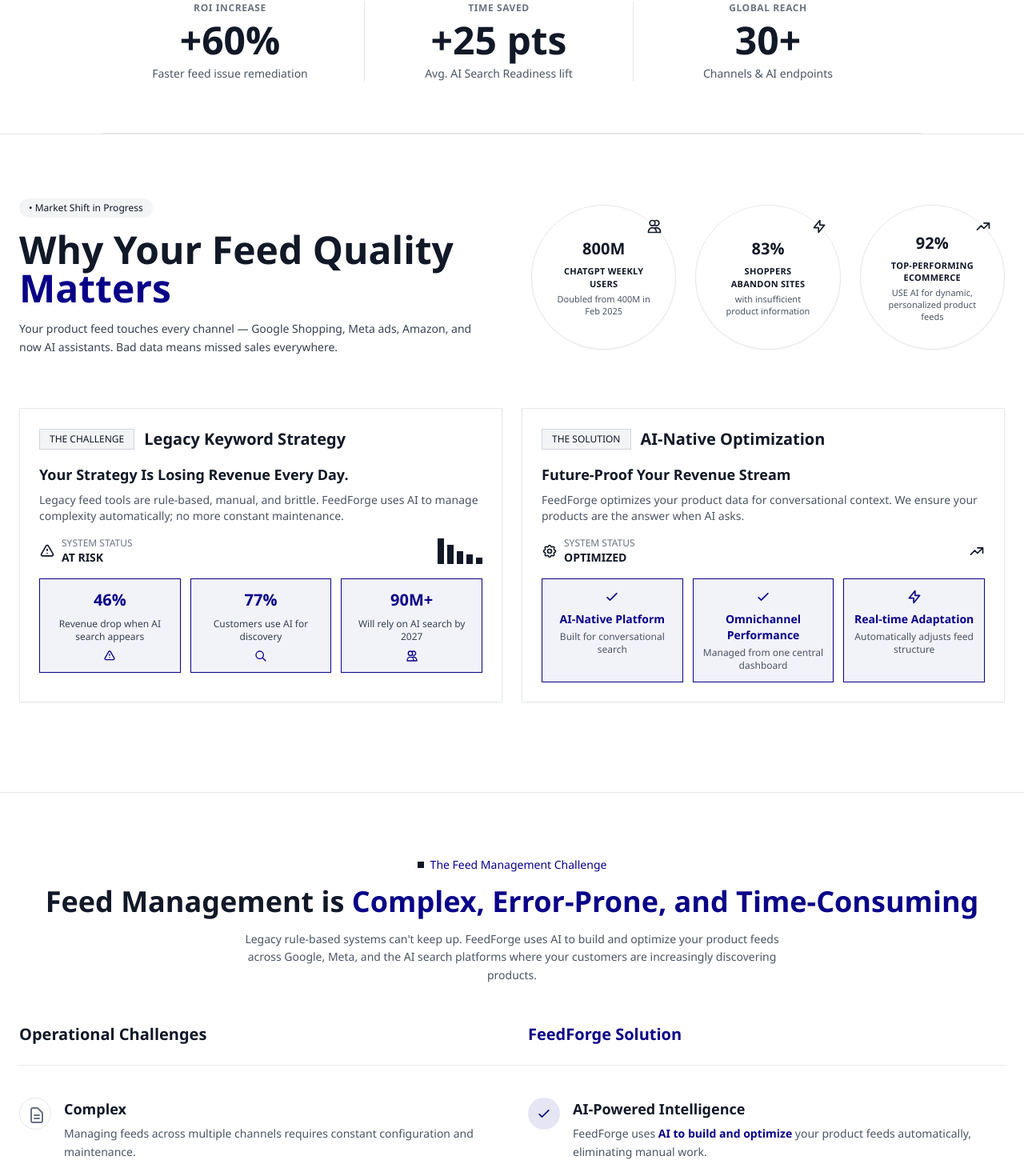
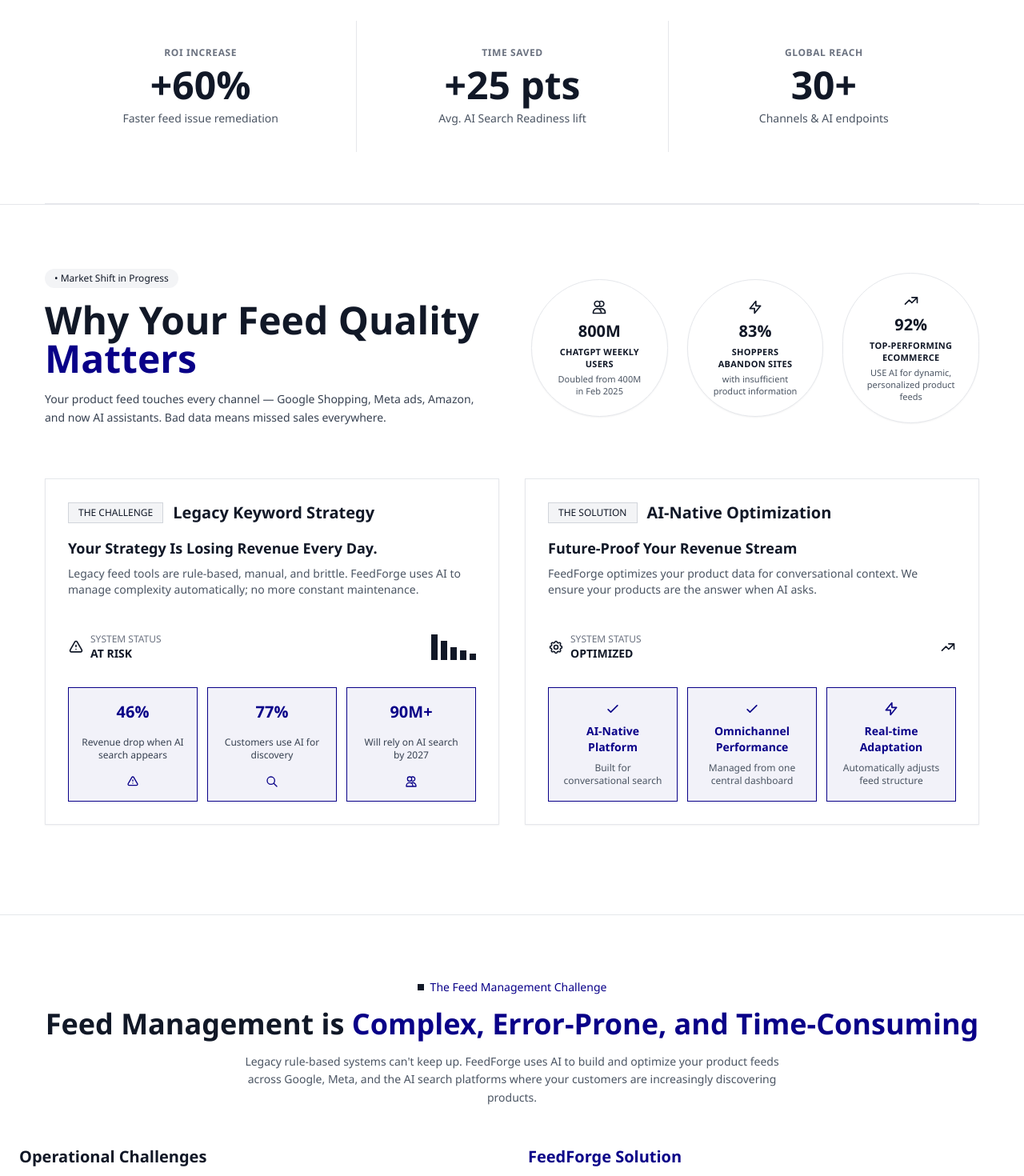
Before and after one commit to geshaaaa/feedforge, a Next.js app: page / in a window 1280 px wide. Shown: the part 879-2349 px from the top of the page at 80% size. Built offline with nearby package versions, Linux system fonts and the light colour scheme.

Commit message:
minor changes

```diff
--- a/components/AISolution.tsx
+++ b/components/AISolution.tsx
@@ -75,8 +75,8 @@
           </h3>
         </div>
 
-        {/* Modern comparison rows: Problem → Solution per row */}
-        <div className="space-y-0">
+        {/* Comparison cards: one container per challenge + one per solution */}
+        <div className="space-y-6 lg:space-y-8">
           {problems.map((problem, index) => {
             const solution = solutions[index]
             const SolutionIcon = index === 2 ? (
@@ -91,28 +91,30 @@
             return (
               <div
                 key={index}
-                className="group grid grid-cols-1 items-start gap-6 border-b border-gray-100 py-8 transition-colors last:border-b-0 lg:grid-cols-2 lg:gap-10 lg:py-10 lg:even:bg-gray-50/50"
+                className="grid grid-cols-1 items-stretch gap-6 lg:grid-cols-2 lg:gap-8"
               >
-                {/* Problem */}
-                <div className="flex gap-4">
-                  <div className="flex h-10 w-10 shrink-0 items-center justify-center rounded-full border border-gray-200 bg-white text-gray-500">
-                    <div className="h-5 w-5">{problem.icon}</div>
+                {/* Challenge card */}
+                <div className="group flex gap-4 rounded-xl border border-gray-200 bg-white p-5 shadow-sm transition-all duration-300 hover:-translate-y-1 hover:border-gray-400 hover:shadow-md lg:p-6">
+                  <div className="flex h-11 w-11 shrink-0 items-center justify-center rounded-full border border-gray-200 bg-gray-50 text-gray-600 transition-colors duration-300 group-hover:border-gray-300 group-hover:bg-white">
+                    <div className="h-5 w-5 [&>svg]:h-5 [&>svg]:w-5">{problem.icon}</div>
                   </div>
-                  <div>
-                    {/* <p className="mb-1 text-xs font-semibold uppercase tracking-wider text-gray-400">Reality</p> */}
-                    <h4 className="mb-1.5 text-lg font-bold text-gray-900">{problem.title}</h4>
+                  <div className="min-w-0">
+                    <h4 className="mb-1.5 text-lg font-bold text-gray-900 transition-colors group-hover:text-gray-950">
+                      {problem.title}
+                    </h4>
                     <p className="text-sm leading-relaxed text-gray-600">{problem.description}</p>
                   </div>
                 </div>
 
-                {/* Solution */}
-                <div className="flex gap-4">
-                  <div className="flex h-10 w-10 shrink-0 items-center justify-center rounded-full bg-accent/10 text-accent">
+                {/* Solution card */}
+                <div className="group flex gap-4 rounded-xl border border-accent/20 bg-gradient-to-br from-white to-accent/[0.06] p-5 shadow-sm transition-all duration-300 hover:-translate-y-1 hover:border-accent/45 hover:shadow-lg hover:shadow-accent/10 lg:p-6">
+                  <div className="flex h-11 w-11 shrink-0 items-center justify-center rounded-full bg-accent/15 text-accent ring-1 ring-accent/20 transition-all duration-300 group-hover:bg-accent/20 group-hover:ring-accent/35">
                     {SolutionIcon}
                   </div>
-                  <div>
-                    {/* <p className="mb-1 text-xs font-semibold uppercase tracking-wider text-accent">AI Solution</p> */}
-                    <h4 className="mb-1.5 text-lg font-bold text-gray-900">{solution.title}</h4>
+                  <div className="min-w-0">
+                    <h4 className="mb-1.5 text-lg font-bold text-gray-900 transition-colors group-hover:text-accent">
+                      {solution.title}
+                    </h4>
                     <p className="text-sm leading-relaxed text-gray-600">
                       {solution.description.split(solution.highlight).map((part, i, arr) => (
                         <span key={i}>
--- a/components/SearchChanging.tsx
+++ b/components/SearchChanging.tsx
@@ -36,7 +36,7 @@
 export default function SearchChanging() {
   return (
     <section className="border-t border-gray-200 bg-white">
-      <div className="mx-auto max-w-7xl px-6 py-16 lg:py-20">
+      <div className="mx-auto w-full max-w-none px-6 py-16 lg:px-10 lg:py-20 xl:px-14">
         <div className="grid gap-8 lg:grid-cols-2 lg:items-center lg:gap-12">
           {/* Left Column - Heading and Description */}
           <div>
@@ -59,13 +59,13 @@
             {stats.map((stat, index) => (
               <div
                 key={index}
-                className="relative flex aspect-square w-48 items-center justify-center rounded-full border border-gray-200 bg-white p-6 shadow-sm transition-all duration-300 hover:border-gray-900 hover:shadow-md hover:-translate-y-1"
+                className="relative flex aspect-square w-48 items-center justify-center rounded-full border border-gray-200 bg-white px-5 py-6 shadow-sm transition-all duration-300 hover:border-gray-900 hover:shadow-md hover:-translate-y-1"
               >
-                <div className="absolute right-4 top-4 z-10">
-                  <div className="text-gray-900">{stat.icon}</div>
+                <div className="flex max-w-[90%] flex-col items-center justify-center text-center">
+                  <div className="mb-1.5 shrink-0 text-gray-900" aria-hidden>
+                    {stat.icon}
                   </div>
-                <div className="flex max-w-[92%] flex-col items-center text-center">
-                  <div className="mb-1.5 text-lg font-bold leading-tight text-gray-900 lg:text-xl">
+                  <div className="mb-1 text-lg font-bold leading-tight text-gray-900 lg:text-xl">
                     {stat.value}
                   </div>
                   <div className="mb-1 text-[0.6875rem] font-semibold uppercase leading-snug tracking-wide text-gray-900">
@@ -80,11 +80,11 @@
           </div>
         </div>
 
-        {/* Simulation Mode Section */}
+        {/* Simulation Mode Section — full width; matched column heights */}
         <div className="mt-16">
-          <div className="grid gap-6 lg:grid-cols-2 lg:items-start mb-8">
+          <div className="mb-8 grid gap-6 lg:grid-cols-2 lg:items-stretch lg:gap-8">
             {/* Legacy Keyword Strategy Container */}
-            <div className="flex h-full flex-col border border-gray-200 bg-white p-6 shadow-sm">
+            <div className="flex h-full min-h-0 flex-col border border-gray-200 bg-white p-6 shadow-sm lg:p-7">
               <div className="mb-4">
                 <div className="flex items-center gap-3">
                   <span className="bg-gray-100 border border-gray-300 px-3 py-1 text-xs font-medium text-gray-900">
@@ -94,7 +94,7 @@
                 </div>
               </div>
 
-              <div className="mb-4">
+              <div className="mb-4 min-h-[5.5rem] lg:min-h-[6rem]">
                 <h4 className="mb-2 text-lg font-bold text-gray-900">
                   Your Strategy Is Losing Revenue Every Day.
                 </h4>
@@ -104,8 +104,8 @@
               </div>
 
               {/* System Status */}
-              <div className="mb-4 flex items-center gap-2 transition-all duration-300 hover:opacity-80 cursor-pointer">
-                <svg className="h-5 w-5 text-gray-900 transition-colors duration-300" fill="none" stroke="currentColor" viewBox="0 0 24 24">
+              <div className="mb-4 flex min-h-[3.25rem] items-center gap-2 transition-all duration-300 hover:opacity-80 cursor-pointer">
+                <svg className="h-5 w-5 shrink-0 text-gray-900 transition-colors duration-300" fill="none" stroke="currentColor" viewBox="0 0 24 24">
                   <path strokeLinecap="round" strokeLinejoin="round" strokeWidth={2} d="M12 9v2m0 4h.01m-6.938 4h13.856c1.54 0 2.502-1.667 1.732-3L13.732 4c-.77-1.333-2.694-1.333-3.464 0L3.34 16c-.77 1.333.192 3 1.732 3z" />
                 </svg>
                 <div>
@@ -121,34 +121,42 @@
                 </div>
               </div>
 
-              {/* Legacy Cards */}
-              <div className="grid grid-cols-1 gap-3 sm:grid-cols-3">
-                <div className="flex flex-col items-center justify-between border border-accent bg-accent/5 p-3 text-center">
-                  <div className="mb-2 text-xl font-bold text-accent">46%</div>
-                  <div className="mb-2 text-xs text-gray-700">Revenue drop when AI search appears</div>
-                  <svg className="h-4 w-4 text-accent" fill="none" stroke="currentColor" viewBox="0 0 24 24">
+              {/* Legacy sub-cards — equal height + hover */}
+              <div className="mt-auto flex min-h-0 flex-1 flex-col pt-2">
+                <div className="grid min-h-0 flex-1 grid-cols-1 gap-3 sm:grid-cols-3 sm:gap-3">
+                  <div className="group flex h-full min-h-[10.5rem] flex-col items-center border border-accent bg-accent/5 p-4 text-center transition-all duration-300 hover:-translate-y-0.5 hover:border-accent hover:bg-accent/10 hover:shadow-md sm:min-h-0">
+                    <div className="shrink-0 text-xl font-bold text-accent">46%</div>
+                    <p className="my-2 flex flex-1 items-center text-xs leading-snug text-gray-700">
+                      Revenue drop when AI search appears
+                    </p>
+                    <svg className="h-4 w-4 shrink-0 text-accent transition-transform duration-300 group-hover:scale-110" fill="none" stroke="currentColor" viewBox="0 0 24 24">
                       <path strokeLinecap="round" strokeLinejoin="round" strokeWidth={2} d="M12 9v2m0 4h.01m-6.938 4h13.856c1.54 0 2.502-1.667 1.732-3L13.732 4c-.77-1.333-2.694-1.333-3.464 0L3.34 16c-.77 1.333.192 3 1.732 3z" />
                     </svg>
                   </div>
-                <div className="flex flex-col items-center justify-between border border-accent bg-accent/5 p-3 text-center">
-                  <div className="mb-2 text-xl font-bold text-accent">77%</div>
-                  <div className="mb-2 text-xs text-gray-700">Customers use AI for discovery</div>
-                  <svg className="h-4 w-4 text-accent" fill="none" stroke="currentColor" viewBox="0 0 24 24">
+                  <div className="group flex h-full min-h-[10.5rem] flex-col items-center border border-accent bg-accent/5 p-4 text-center transition-all duration-300 hover:-translate-y-0.5 hover:border-accent hover:bg-accent/10 hover:shadow-md sm:min-h-0">
+                    <div className="shrink-0 text-xl font-bold text-accent">77%</div>
+                    <p className="my-2 flex flex-1 items-center text-xs leading-snug text-gray-700">
+                      Customers use AI for discovery
+                    </p>
+                    <svg className="h-4 w-4 shrink-0 text-accent transition-transform duration-300 group-hover:scale-110" fill="none" stroke="currentColor" viewBox="0 0 24 24">
                       <path strokeLinecap="round" strokeLinejoin="round" strokeWidth={2} d="M21 21l-6-6m2-5a7 7 0 11-14 0 7 7 0 0114 0z" />
                     </svg>
                   </div>
-                <div className="flex flex-col items-center justify-between border border-accent bg-accent/5 p-3 text-center">
-                  <div className="mb-2 text-xl font-bold text-accent">90M+</div>
-                  <div className="mb-2 text-xs text-gray-700">Will rely on AI search by 2027</div>
-                  <svg className="h-4 w-4 text-accent" fill="none" stroke="currentColor" viewBox="0 0 24 24">
+                  <div className="group flex h-full min-h-[10.5rem] flex-col items-center border border-accent bg-accent/5 p-4 text-center transition-all duration-300 hover:-translate-y-0.5 hover:border-accent hover:bg-accent/10 hover:shadow-md sm:min-h-0">
+                    <div className="shrink-0 text-xl font-bold text-accent">90M+</div>
+                    <p className="my-2 flex flex-1 items-center text-xs leading-snug text-gray-700">
+                      Will rely on AI search by 2027
+                    </p>
+                    <svg className="h-4 w-4 shrink-0 text-accent transition-transform duration-300 group-hover:scale-110" fill="none" stroke="currentColor" viewBox="0 0 24 24">
                       <path strokeLinecap="round" strokeLinejoin="round" strokeWidth={2} d="M12 4.354a4 4 0 110 5.292M15 21H3v-1a6 6 0 0112 0v1zm0 0h6v-1a6 6 0 00-9-5.197M13 7a4 4 0 11-8 0 4 4 0 018 0z" />
                     </svg>
                   </div>
                 </div>
               </div>
+            </div>
 
             {/* AI-Native Optimization Container */}
-            <div className="flex h-full flex-col border border-gray-200 bg-white p-6 shadow-sm">
+            <div className="flex h-full min-h-0 flex-col border border-gray-200 bg-white p-6 shadow-sm lg:p-7">
               <div className="mb-4">
                 <div className="flex items-center gap-3">
                   <span className="bg-gray-100 border border-gray-300 px-3 py-1 text-xs font-medium text-gray-900">
@@ -158,7 +166,7 @@
                 </div>
               </div>
 
-              <div className="mb-4">
+              <div className="mb-4 min-h-[5.5rem] lg:min-h-[6rem]">
                 <h4 className="mb-2 text-lg font-bold text-gray-900">
                   Future-Proof Your Revenue Stream
                 </h4>
@@ -168,8 +176,8 @@
               </div>
 
               {/* System Status */}
-              <div className="mb-4 flex items-center gap-2 transition-all duration-300 hover:opacity-80 cursor-pointer">
-                <svg className="h-5 w-5 text-gray-900 transition-colors duration-300" fill="none" stroke="currentColor" viewBox="0 0 24 24">
+              <div className="mb-4 flex min-h-[3.25rem] items-center gap-2 transition-all duration-300 hover:opacity-80 cursor-pointer">
+                <svg className="h-5 w-5 shrink-0 text-gray-900 transition-colors duration-300" fill="none" stroke="currentColor" viewBox="0 0 24 24">
                   <path strokeLinecap="round" strokeLinejoin="round" strokeWidth={2} d="M10.325 4.317c.426-1.756 2.924-1.756 3.35 0a1.724 1.724 0 002.573 1.066c1.543-.94 3.31.826 2.37 2.37a1.724 1.724 0 001.065 2.572c1.756.426 1.756 2.924 0 3.35a1.724 1.724 0 00-1.066 2.573c.94 1.543-.826 3.31-2.37 2.37a1.724 1.724 0 00-2.572 1.065c-.426 1.756-2.924 1.756-3.35 0a1.724 1.724 0 00-2.573-1.066c-1.543.94-3.31-.826-2.37-2.37a1.724 1.724 0 00-1.065-2.572c-1.756-.426-1.756-2.924 0-3.35a1.724 1.724 0 001.066-2.573c-.94-1.543.826-3.31 2.37-2.37.996.608 2.296.07 2.572-1.065z" />
                   <path strokeLinecap="round" strokeLinejoin="round" strokeWidth={2} d="M15 12a3 3 0 11-6 0 3 3 0 016 0z" />
                 </svg>
@@ -184,28 +192,36 @@
                 </div>
               </div>
 
-              {/* AI-Native Cards */}
-              <div className="grid grid-cols-1 gap-3 sm:grid-cols-3">
-                <div className="flex flex-col items-center border border-accent bg-accent/5 p-3 text-center">
-                  <svg className="mb-2 h-5 w-5 text-accent" fill="none" stroke="currentColor" viewBox="0 0 24 24">
+              {/* Solution sub-cards — same structure/heights as challenge row */}
+              <div className="mt-auto flex min-h-0 flex-1 flex-col pt-2">
+                <div className="grid min-h-0 flex-1 grid-cols-1 gap-3 sm:grid-cols-3 sm:gap-3">
+                  <div className="group flex h-full min-h-[10.5rem] flex-col items-center border border-accent bg-accent/5 p-4 text-center transition-all duration-300 hover:-translate-y-0.5 hover:border-accent hover:bg-accent/10 hover:shadow-md sm:min-h-0">
+                    <svg className="mb-2 h-5 w-5 shrink-0 text-accent transition-transform duration-300 group-hover:scale-110" fill="none" stroke="currentColor" viewBox="0 0 24 24">
                       <path strokeLinecap="round" strokeLinejoin="round" strokeWidth={2} d="M5 13l4 4L19 7" />
                     </svg>
-                  <div className="mb-1 text-sm font-semibold text-accent">AI-Native Platform</div>
-                  <div className="text-xs text-gray-600">Built for conversational search</div>
+                    <div className="mb-2 shrink-0 text-sm font-semibold text-accent">AI-Native Platform</div>
+                    <p className="flex flex-1 items-center text-xs leading-snug text-gray-600">
+                      Built for conversational search
+                    </p>
                   </div>
-                <div className="flex flex-col items-center border border-accent bg-accent/5 p-3 text-center">
-                  <svg className="mb-2 h-5 w-5 text-accent" fill="none" stroke="currentColor" viewBox="0 0 24 24">
+                  <div className="group flex h-full min-h-[10.5rem] flex-col items-center border border-accent bg-accent/5 p-4 text-center transition-all duration-300 hover:-translate-y-0.5 hover:border-accent hover:bg-accent/10 hover:shadow-md sm:min-h-0">
+                    <svg className="mb-2 h-5 w-5 shrink-0 text-accent transition-transform duration-300 group-hover:scale-110" fill="none" stroke="currentColor" viewBox="0 0 24 24">
                       <path strokeLinecap="round" strokeLinejoin="round" strokeWidth={2} d="M5 13l4 4L19 7" />
                     </svg>
-                  <div className="mb-1 text-sm font-semibold text-accent">Omnichannel Performance</div>
-                  <div className="text-xs text-gray-600">Managed from one central dashboard</div>
+                    <div className="mb-2 shrink-0 text-sm font-semibold text-accent">Omnichannel Performance</div>
+                    <p className="flex flex-1 items-center text-xs leading-snug text-gray-600">
+                      Managed from one central dashboard
+                    </p>
                   </div>
-                <div className="flex flex-col items-center border border-accent bg-accent/5 p-3 text-center">
-                  <svg className="mb-2 h-5 w-5 text-accent" fill="none" stroke="currentColor" viewBox="0 0 24 24">
+                  <div className="group flex h-full min-h-[10.5rem] flex-col items-center border border-accent bg-accent/5 p-4 text-center transition-all duration-300 hover:-translate-y-0.5 hover:border-accent hover:bg-accent/10 hover:shadow-md sm:min-h-0">
+                    <svg className="mb-2 h-5 w-5 shrink-0 text-accent transition-transform duration-300 group-hover:scale-110" fill="none" stroke="currentColor" viewBox="0 0 24 24">
                       <path strokeLinecap="round" strokeLinejoin="round" strokeWidth={2} d="M13 10V3L4 14h7v7l9-11h-7z" />
                     </svg>
-                  <div className="mb-1 text-sm font-semibold text-accent">Real-time Adaptation</div>
-                  <div className="text-xs text-gray-600">Automatically adjusts feed structure</div>
+                    <div className="mb-2 shrink-0 text-sm font-semibold text-accent">Real-time Adaptation</div>
+                    <p className="flex flex-1 items-center text-xs leading-snug text-gray-600">
+                      Automatically adjusts feed structure
+                    </p>
+                  </div>
                 </div>
               </div>
             </div>
--- a/components/SimpleProcess.tsx
+++ b/components/SimpleProcess.tsx
@@ -82,8 +82,7 @@
 
         {/* Desktop: timeline process steps */}
         <div className="relative hidden py-20 md:block">
-          {/* Horizontal Line */}
-          <div className="absolute inset-x-0 top-1/2 h-px -translate-y-1/2 bg-gray-300"></div>
+          <div className="absolute inset-x-0 top-1/2 h-px -translate-y-1/2 bg-gray-300" />
 
           <div className="relative grid grid-cols-4 gap-4">
             {steps.map((step, index) => (
--- a/components/StatsBanner.tsx
+++ b/components/StatsBanner.tsx
@@ -67,30 +67,30 @@
 
   return (
     <section className="border-t border-gray-200 bg-white">
+      {/* Shared width + 3-column tracks so top and bottom dividers line up */}
+      <div className="mx-auto w-full max-w-none px-6 lg:px-10 xl:px-14">
         {/* Top Bar */}
-      <div className="border-b border-gray-200 bg-gray-50">
-        <div className="mx-auto max-w-7xl px-6 py-4">
-          <div className="grid grid-cols-1 gap-4 text-center md:grid-cols-3">
-            <div className="text-sm font-medium text-gray-600">
+        <div className="border-b border-gray-200 bg-gray-50 py-4 lg:py-5">
+          <div className="grid grid-cols-1 divide-y divide-gray-200 text-center md:grid-cols-3 md:divide-x md:divide-y-0">
+            <div className="px-3 py-3 text-sm font-medium text-gray-600 sm:px-4 md:py-2 md:px-5 lg:px-6">
               TRUSTED BY 500+ MERCHANTS
             </div>
-            <div className="border-t border-gray-200 pt-4 text-sm font-medium text-gray-600 md:border-t-0 md:border-l md:pt-0 md:pl-4">
+            <div className="px-3 py-3 text-sm font-medium text-gray-600 sm:px-4 md:py-2 md:px-5 lg:px-6">
               $4.2B PROCESSED ANNUALLY
             </div>
-            <div className="border-t border-gray-200 pt-4 text-sm font-medium text-gray-600 md:border-t-0 md:border-l md:pt-0 md:pl-4">
+            <div className="px-3 py-3 text-sm font-medium text-gray-600 sm:px-4 md:py-2 md:px-5 lg:px-6">
               150+ CHANNELS
             </div>
           </div>
         </div>
-      </div>
 
-      {/* Main Content Section */}
-      <div className="mx-auto flex max-w-5xl border-b border-gray-200 px-6 py-12 lg:py-16 justify-center">
-        <div className="grid w-full grid-cols-1 gap-8 text-center md:grid-cols-3">
+        {/* Main stats — same grid as top row */}
+        <div className="border-b border-gray-200 py-10 lg:py-16">
+          <div className="grid grid-cols-1 divide-y divide-gray-200 text-center md:grid-cols-3 md:divide-x md:divide-y-0">
             {stats.map((stat, index) => (
               <div
                 key={index}
-              className={`border-r border-gray-200 pr-8 last:border-r-0 md:pr-8`}
+                className="px-3 py-8 sm:px-4 md:px-5 md:py-6 lg:px-8 lg:py-8"
               >
                 <div className="mb-2 text-xs font-semibold uppercase tracking-wider text-gray-500">
                   {stat.label}
@@ -107,6 +107,7 @@
             ))}
           </div>
         </div>
+      </div>
     </section>
   )
 }
```
Also changed, not shown: components/WorksWhereYouDo.tsx (+16 -16 lines). Lines whose indentation alone changed are shown as unchanged.
